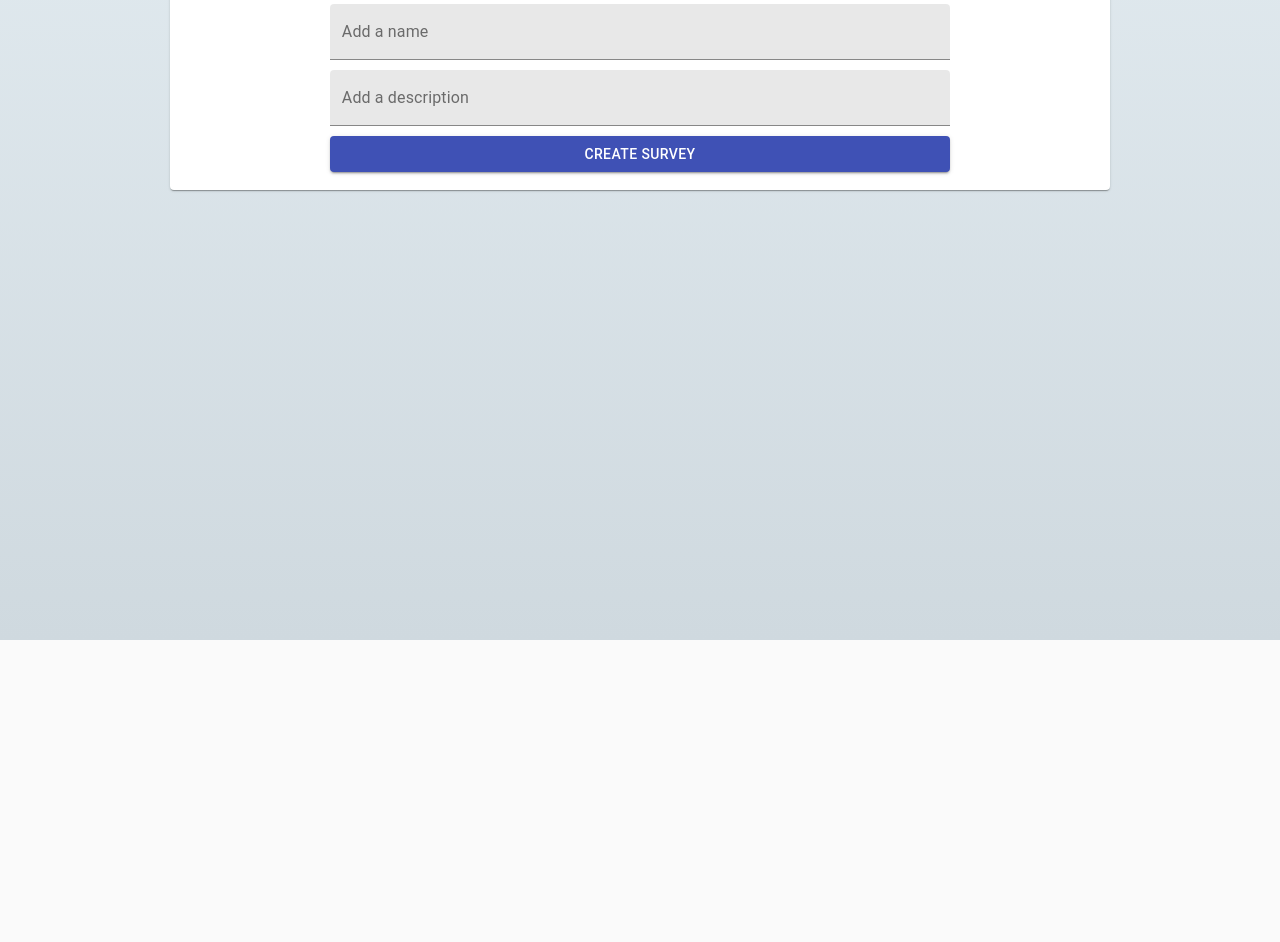
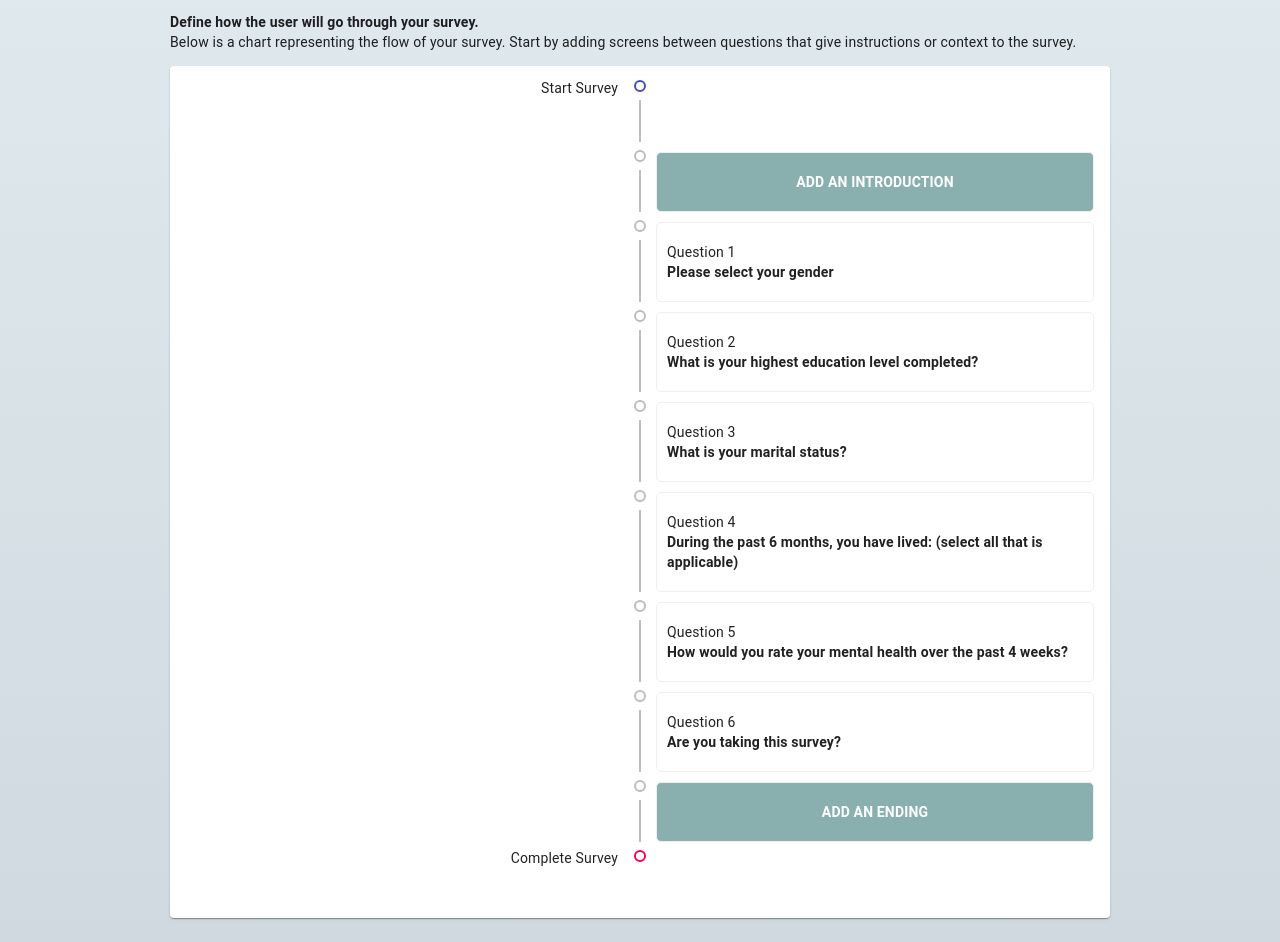
Before and after one commit to austin-rey/react-survey, a React (Create React App) app: page / in a window 1280 px wide. Shown: the part 160-1102 px from the top of the page. Before the commit the page ends 800 px from the top, so only its background shows below. Built offline with nearby package versions, Linux system fonts and the light colour scheme.

Commit message:
Created the survey flow view component

```diff
--- a/src/App.css
+++ b/src/App.css
@@ -1,5 +1,5 @@
 body > #root > div {
-  height: 100vh;
+  height: 100%;
 }
 
 body {
--- a/src/App.js
+++ b/src/App.js
@@ -4,6 +4,8 @@ import './App.css';
 
 import SurveyQuestions from './containers/SurveyQuestions'
 import CreateSurveyForm from './containers/CreateSurveyForm'
+import SurveyFlow from './containers/SurveyFlow'
+
 import Alerts from './components/Alerts';
 import Navigation from './components/Navigation';
 import StepperBar from './components/StepperBar'
@@ -36,9 +38,10 @@ function App() {
           <Alerts/>
           <Navigation />
           <Container maxWidth="md" className={classes.container}>
-            {/* <StepperBar/> */}
-            <CreateSurveyForm/>
+            <StepperBar/>
+            {/* <CreateSurveyForm/> */}
             {/* <SurveyQuestions/> */}
+            <SurveyFlow/>
           </Container>
         </AlertsState>
       </SurveyState>
--- a/src/components/StepperBar.js
+++ b/src/components/StepperBar.js
@@ -25,7 +25,7 @@ function getSteps() {
 
 const StepperBar = props => {
     const classes = useStyles();
-    const [activeStep, setActiveStep] = useState(0);
+    const [activeStep, setActiveStep] = useState(1);
     const steps = getSteps();
 
     return (
--- /dev/null
+++ b/src/containers/SurveyFlow.js
@@ -0,0 +1,116 @@
+import React, {useContext} from 'react'
+
+import clsx from 'clsx';
+
+import PropTypes from 'prop-types'
+
+import {makeStyles} from '@material-ui/core/styles'
+
+import { Paper } from '@material-ui/core';
+import {Timeline,TimelineItem,TimelineSeparator,TimelineConnector,TimelineContent,TimelineDot} from '@material-ui/lab';
+
+import FormButton from '../components/FormButton';
+
+import SurveyContext from '../context/surveys/surveyContext';
+import AlertsContext from '../context/alerts/alertsContext';
+
+const useStyles = makeStyles((theme) => ({
+    timelineContent: {
+        padding: '5px 10px',
+        border: '1px solid #efefef',
+        borderRadius: '5px',
+        marginLeft: '10px',
+        marginTop: '10px'
+    },
+    timelineContentButton: {
+        display: 'flex',
+        alignItems: 'center',
+        justifyContent: 'center',
+        backgroundColor: '#89B0AE',
+        color: '#fff'
+    },
+    alignLeft : {
+        flexDirection:'row-reverse',
+        textAlign: 'end'
+    }
+}));
+
+const SurveyFlow = () => {
+
+    const surveyContext = useContext(SurveyContext);
+    const alertsContext = useContext(AlertsContext);
+
+    const {setAlert} = alertsContext;
+    const {survey} = surveyContext;
+
+    const classes = useStyles();
+    return (
+        <div>
+            <p><strong>Define how the user will go through your survey.</strong><br/> Below is a chart representing the flow of your survey. Start by adding screens between questions that give instructions or context to the survey. </p>
+            <Paper>
+                <Timeline align="left">
+                    <TimelineItem className={classes.alignLeft}>
+                        <TimelineSeparator>
+                        <TimelineDot variant="outlined" color="primary"  />
+                        <TimelineConnector />
+                        </TimelineSeparator>
+                        <TimelineContent>Start Survey</TimelineContent>
+                    </TimelineItem>
+                    <TimelineItem>
+                        <TimelineSeparator>
+                            <TimelineDot variant="outlined"/>
+                            <TimelineConnector />
+                        </TimelineSeparator>
+                        <TimelineContent className={clsx(classes.timelineContent, classes.timelineContentButton)}>
+                           <strong>ADD AN INTRODUCTION</strong>
+                        </TimelineContent>
+                    </TimelineItem>
+                    {survey.questions.map((question,i) => (
+                    <>
+                        <TimelineItem>
+                            <TimelineSeparator>
+                                <TimelineDot variant="outlined"/>
+                                <TimelineConnector />
+                            </TimelineSeparator>
+                            <TimelineContent className={classes.timelineContent}>
+                                <p>Question {question.id}<br/> <strong>{question.title}</strong></p>
+                            </TimelineContent>
+                        </TimelineItem>
+                    </>
+                    ))}
+                     <TimelineItem>
+                        <TimelineSeparator>
+                            <TimelineDot variant="outlined"/>
+                            <TimelineConnector />
+                        </TimelineSeparator>
+                        <TimelineContent className={clsx(classes.timelineContent, classes.timelineContentButton)}>
+                           <strong>ADD AN ENDING</strong>
+                        </TimelineContent>
+                    </TimelineItem>
+                    <TimelineItem className={classes.alignLeft}>
+                        <TimelineSeparator>
+                        <TimelineDot variant="outlined" color="secondary"  />
+                        </TimelineSeparator>
+                        <TimelineContent>Complete Survey</TimelineContent>
+                    </TimelineItem >
+
+                </Timeline>
+            </Paper>
+        </div>
+    )
+}
+
+SurveyFlow.propTypes = {
+
+}
+
+export default SurveyFlow
+
+
+// User can define the flow of the survey by adding content boxes throughout the survey for additional context. Examples of these content boxes may include a survey introduction, section introductions and survey conclusion.
+
+// The component will have to be built on the drag and drop api as this isn't supported by material UI, yet. - https://medium.com/javascript-in-plain-english/how-to-create-native-drag-and-drop-functionality-in-javascript-d7940a3f55da
+
+// On initial load, a list of cards of each question (Number and Title) will be displayed with a drag and drop icon in the top right. Cursor needs to indicate this as well. Maybe include some additional context above this saying it is drag and drop..
+
+// Generate a survey introduction and survey conclusion card at the start and end that user can edit in a modal popup.
```
